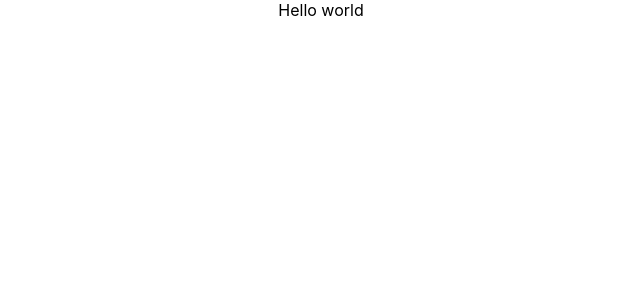
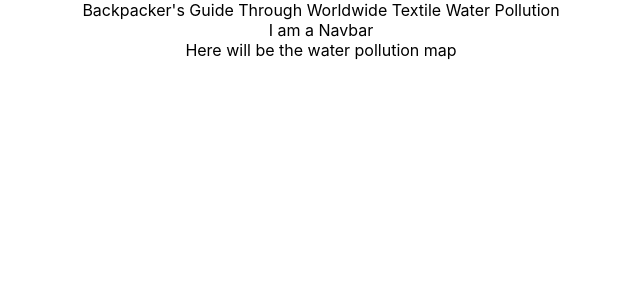
Before and after one commit to Lorbert/humanitarian2019, a React (Create React App) app in the folder client/: page / in a window 1280 px wide. Shown: the top 300 px of the page, without its empty margins (319-959 px from the left). Built offline with nearby package versions, Linux system fonts and the light colour scheme.

Commit message:
restructuring client folder again

```diff
--- a/client/src/App.js
+++ b/client/src/App.js
@@ -1,8 +1,16 @@
 import React from "react";
 import "./App.css";
+import PollutionMap from "./components/PollutionMap";
+import NavBar from "./components/NavBar";
 
 function App() {
-  return <div className="App">Hello world</div>;
+  return (
+    <div className="App">
+      Backpacker's Guide Through Worldwide Textile Water Pollution
+      <NavBar />
+      <PollutionMap />
+    </div>
+  );
 }
 
 export default App;
```
